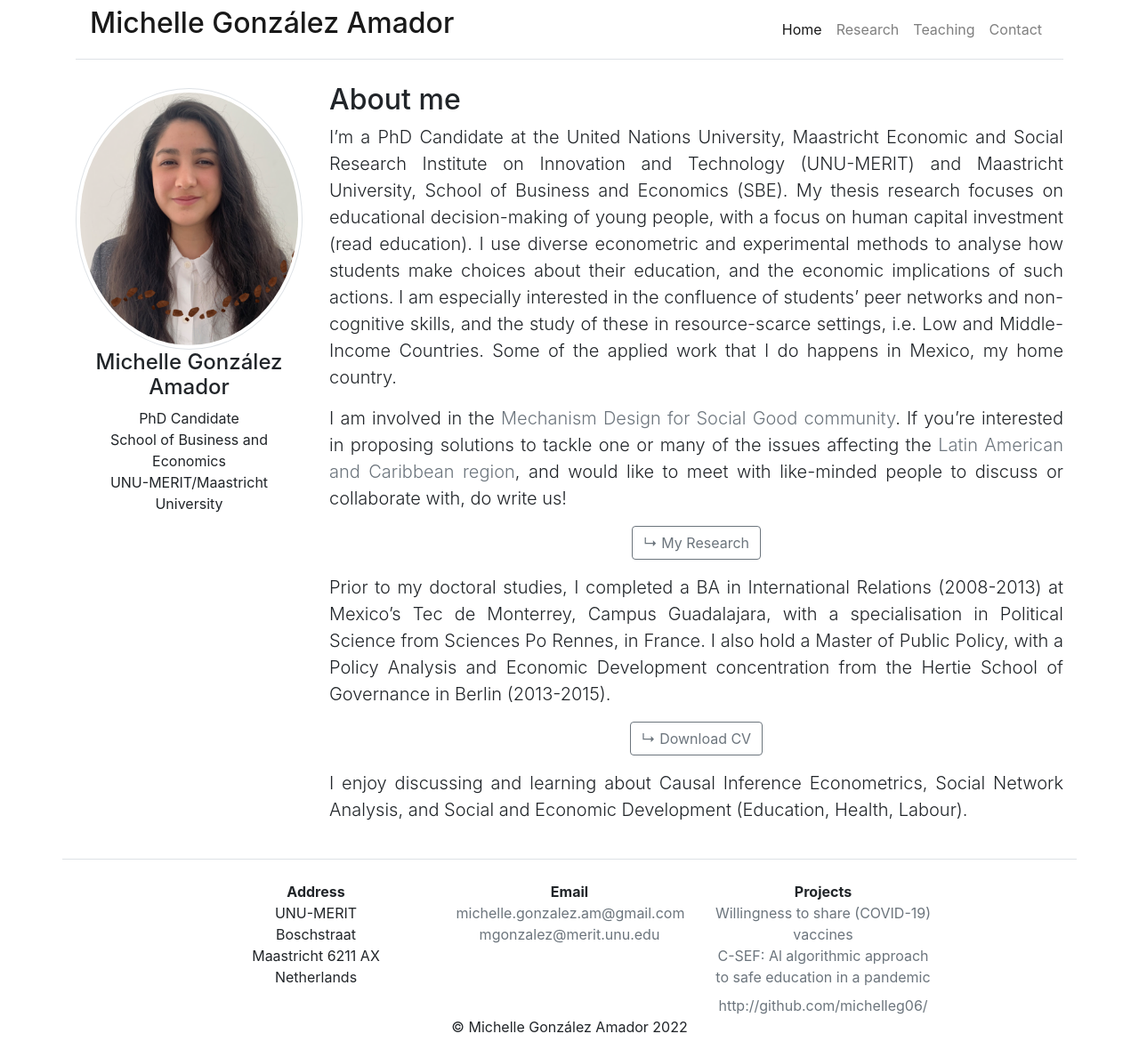
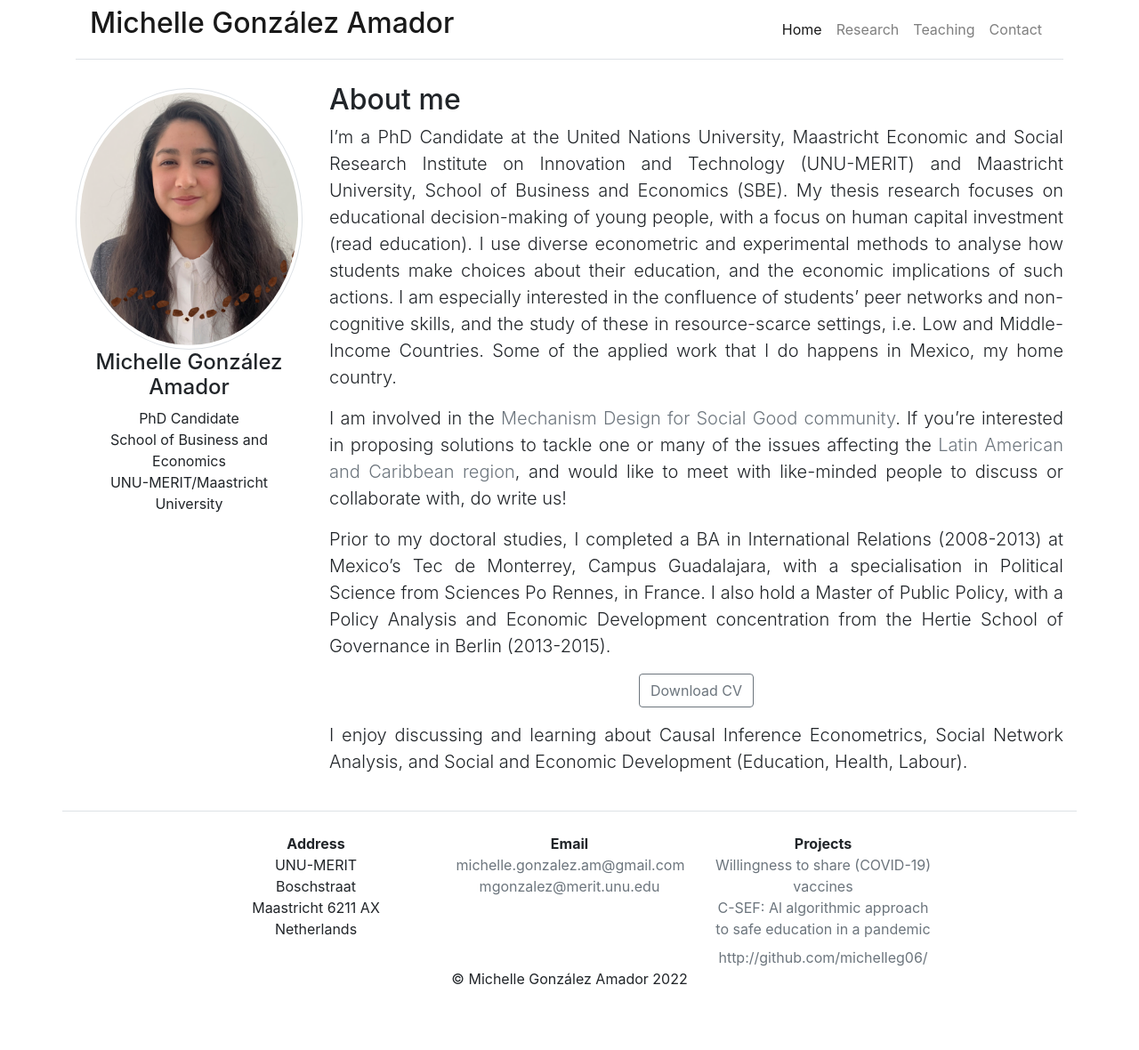
Before and after one commit to michelleg06/m-gonzalezamador.com, a Jekyll site: the page built from index.md, in a window 1280 px wide. Shown: the whole page at 89% size. Built offline with Jekyll 4.4.1, drawn with Linux system fonts in a browser that asks for light colours; nearby versions of some CDN libraries; our own code applies the rules of GitHub Pages for plain Markdown files; after the commit the page ends 1126 px from its top, so only the background shows below that.

Commit message:
Update index.md

```diff
--- a/index.md
+++ b/index.md
@@ -7,11 +7,8 @@ I'm a PhD Candidate at the United Nations University, Maastricht Economic and So
 
 I am involved in the [Mechanism Design for Social Good community](http://www.md4sg.com). If you're interested in proposing solutions to tackle one or many of the issues affecting the [Latin American and Caribbean region](https://www.md4sg.com/workinggroups/latinamerica.html), and would like to meet with like-minded people to discuss or collaborate with, do write us!
 
-
-[↳ My Research](research.html){: .btn .btn-outline-secondary .btn-center}
-
 Prior to my doctoral studies, I completed a BA in International Relations (2008-2013) at Mexico's Tec de Monterrey, Campus Guadalajara, with a specialisation in Political Science from Sciences Po Rennes, in France. I also hold a Master of Public Policy, with a Policy Analysis and Economic Development concentration from the Hertie School of Governance  in Berlin (2013-2015).
 
-[↳ Download CV](assets/files/cvmichelle.pdf){: .btn .btn-outline-secondary .btn-center}
+[Download CV](assets/files/cvmichelle.pdf){: .btn .btn-outline-secondary .btn-center}
 
 I enjoy discussing and learning about Causal Inference Econometrics, Social Network Analysis, and Social and Economic Development (Education, Health, Labour).
```
